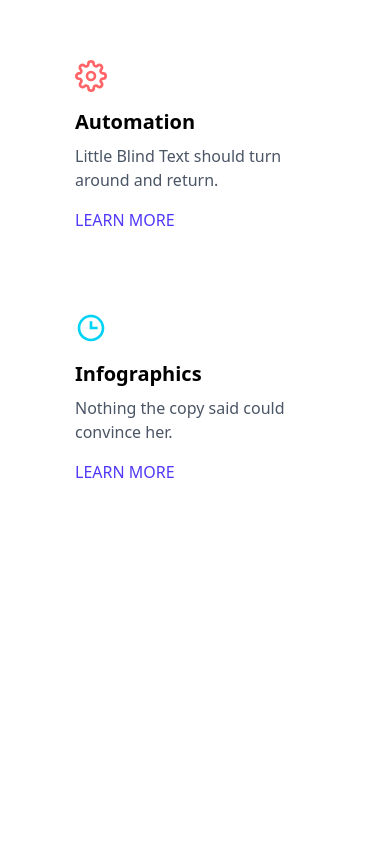
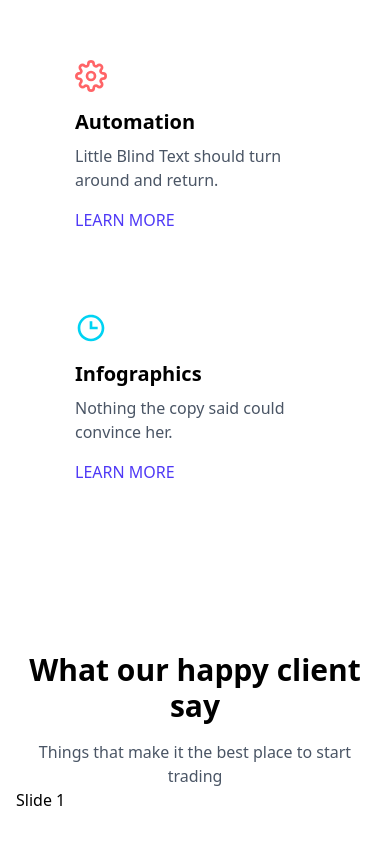
Before and after one commit to mithunbiswas1/landing-page-react, a React (Vite) app: page / in a window 390 px wide. Shown: the part 6544-7388 px from the top of the page. Before the commit the page ends 7132 px from the top, so only its background shows below. Built offline with nearby package versions, Linux system fonts and the light colour scheme.

Commit message:
SwiperSlide procesing in testimonial components

```diff
--- a/package.json
+++ b/package.json
@@ -14,6 +14,7 @@
     "react": "^19.0.0",
     "react-dom": "^19.0.0",
     "react-icons": "^5.5.0",
+    "swiper": "^11.2.6",
     "tailwindcss": "^4.0.9"
   },
   "devDependencies": {
--- a/src/App.jsx
+++ b/src/App.jsx
@@ -7,6 +7,7 @@
 import { PurposeSection } from "./components/PurposeSection";
 import { ScheduleSection } from "./components/ScheduleSection";
 import { ServiceSection } from "./components/ServiceSection";
+import TestimonialSection from "./components/TestimonialSection";
 
 function App() {
   return (
@@ -22,6 +23,7 @@
         <MonitorSection />
         <PricingSection />
         <ServiceSection />
+        <TestimonialSection />
       </div>
     </main>
   );
--- /dev/null
+++ b/src/components/TestimonialSection.jsx
@@ -0,0 +1,102 @@
+import React from "react";
+
+import { Swiper, SwiperSlide } from "swiper/react";
+
+// Import Swiper styles
+import "swiper/css";
+import "swiper/css/navigation";
+import { Navigation } from "swiper/modules";
+
+const testimonials = [
+  {
+    id: 1,
+    name: "Robin Ayala Doe",
+    image: "https://randomuser.me/api/portraits/men/77.jpg",
+    text: "Far far away, behind the word mountains, far from the countries Vokalia and Consonantia, there live the blind texts. Separated they live in Bookmarksgrove right at the coast.",
+  },
+  {
+    id: 2,
+    name: "John De marli",
+    image: "https://randomuser.me/api/portraits/women/90.jpg",
+    text: "Far far away, behind the word mountains, far from the countries Vokalia and Consonantia, there live the blind texts. Separated they live in Bookmarksgrove.",
+  },
+  {
+    id: 3,
+    name: "Rowhan Smith",
+    image: "https://randomuser.me/api/portraits/men/90.jpg",
+    text: "When she reached the first hills of the Mountains, she had a last view back on the of her hometown Bookmarksgrove, the headline.",
+  },
+  {
+    id: 4,
+    name: "Sarah Johnson",
+    image: "https://randomuser.me/api/portraits/women/45.jpg",
+    text: "The customer service has been exceptional. They went above and beyond to help me solve my problems and were always available when I needed them.",
+  },
+  {
+    id: 5,
+    name: "Michael Chen",
+    image: "https://randomuser.me/api/portraits/men/32.jpg",
+    text: "I've been using their services for over a year now and couldn't be happier. The platform is intuitive and the features are exactly what I needed for my business.",
+  },
+  {
+    id: 6,
+    name: "Emma Wilson",
+    image: "https://randomuser.me/api/portraits/women/28.jpg",
+    text: "What impressed me most was how quickly they responded to my requests. The team is professional, knowledgeable, and truly cares about their customers' success.",
+  },
+];
+
+export default function TestimonialSection() {
+  return (
+    <section className="py-16 px-4 max-w-7xl mx-auto">
+      <div className="text-center">
+        <h2 className="text-3xl md:text-4xl font-bold mb-4 ">
+          What our happy client say
+        </h2>
+        <p className="text-gray-600">
+          Things that make it the best place to start trading
+        </p>
+      </div>
+
+      {/* tesmonials card */}
+      <div className="relative">
+        {/* swiper cards */}
+        <Swiper
+          navigation={{
+            nextEl: ".swiper-button-next-custom",
+            prevEl: ".swiper-button-next-custom",
+          }}
+          spaceBetween={30}
+          pagination={{
+            clickable: true,
+          }}
+          breakpoints={{
+            0: {
+              slidesPerView: 1,
+            },
+            768: {
+              slidesPerView: 2,
+            },
+            1024: {
+              slidesPerView: 3,
+            },
+          }}
+          modules={[Navigation]}
+          className="testimonial-swiper md:mb-12"
+        >
+          <SwiperSlide>Slide 1</SwiperSlide>
+          <SwiperSlide>Slide 2</SwiperSlide>
+          <SwiperSlide>Slide 3</SwiperSlide>
+          <SwiperSlide>Slide 4</SwiperSlide>
+          <SwiperSlide>Slide 5</SwiperSlide>
+          <SwiperSlide>Slide 6</SwiperSlide>
+          <SwiperSlide>Slide 7</SwiperSlide>
+          <SwiperSlide>Slide 8</SwiperSlide>
+          <SwiperSlide>Slide 9</SwiperSlide>
+        </Swiper>
+
+        {/* navigational button  */}
+      </div>
+    </section>
+  );
+}
```
Also changed, not shown: 1 other file (tests, documents, lock files or other folders).
